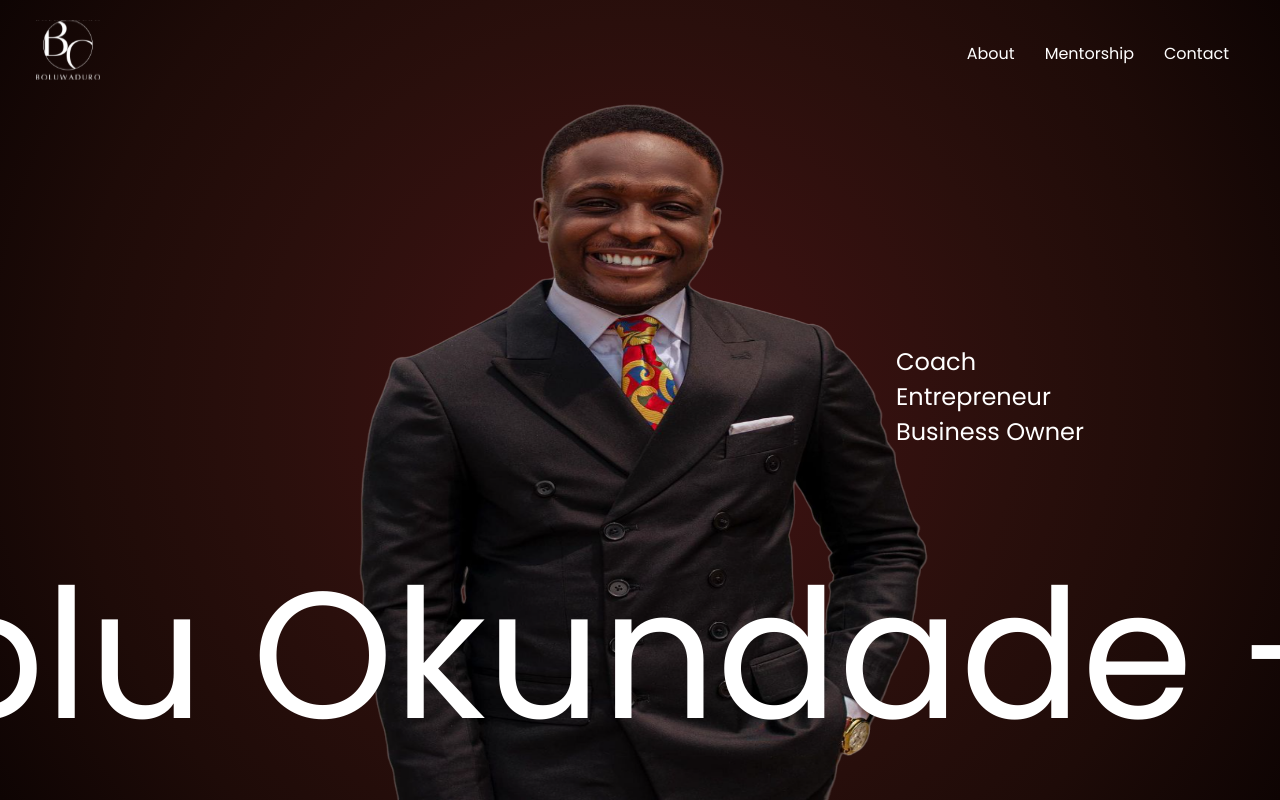
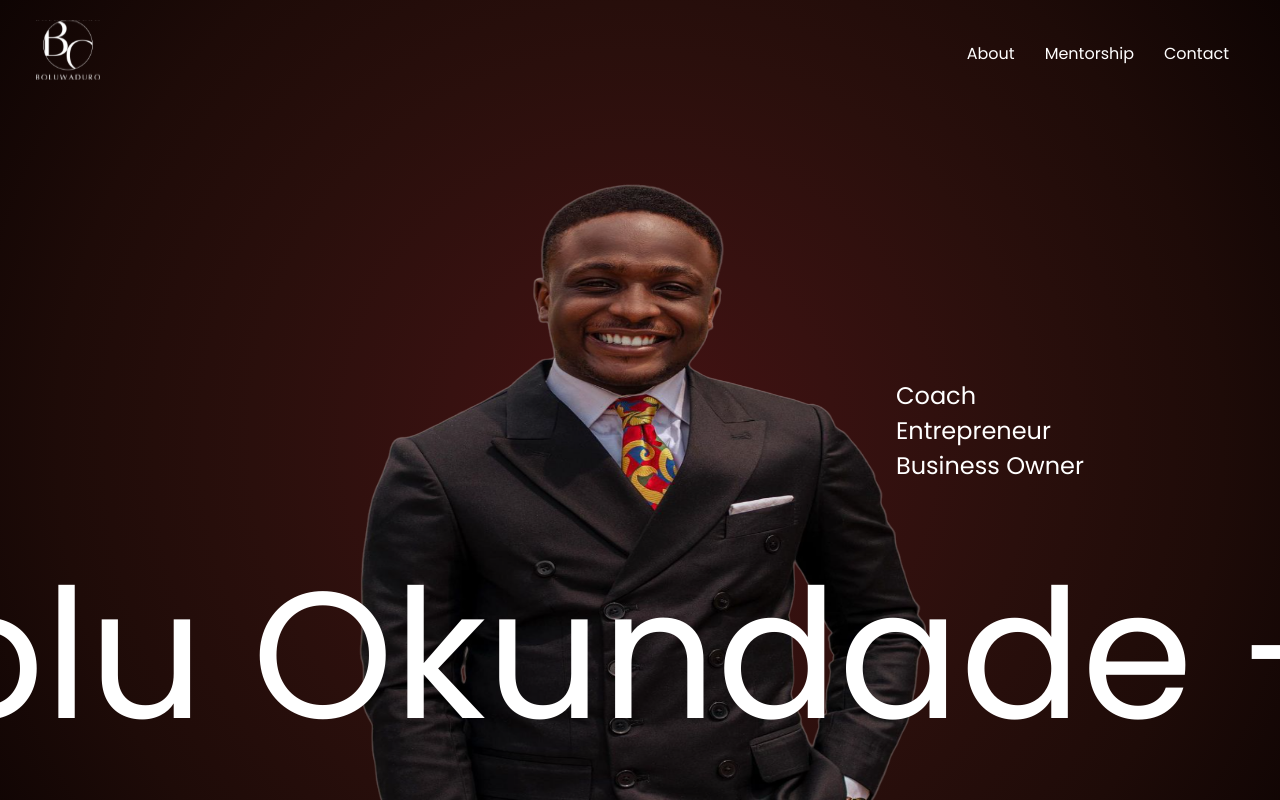
Before and after one commit to RalphFred/bo, a Next.js app: page / in a window 1280 px wide. Shown: the top 800 px of the page. Built offline with nearby package versions, Linux system fonts and the light colour scheme.

Commit message:
fix the stuff

```diff
--- a/app/anim.js
+++ b/app/anim.js
@@ -1,57 +1,19 @@
 import gsap from "gsap";
-import { AppRouterInstance } from "next/dist/shared/lib/app-router-context.shared-runtime";
 
 export const animatePageIn = () => {
   const transition = document.getElementById("transistion");
 
   const tl = gsap.timeline();
 
-  // tl.set(transition, {
-  //   yPercent: 100, // Start below the screen
-  //   display: "block", // Ensure the element is visible
-  // })
-  // .to(transition, {
-  //   yPercent: 0, // Move it up to cover the screen
-  //   duration: 0.5,
-  //   ease: "power2.inOut",
-  // })
-  // // Slide down to reveal the new page
-  // .to(transition, {
-  //   delay: 0.5,
-  //   yPercent: -100, // Slide down off the screen
-  //   duration: 0.5,
-  //   ease: "power2.inOut",
-  // })
-  // .set(transition, {
-  //   display: "none", // Hide the element after animation
-  // });
-
   tl.set(transition, {
     yPercent: 0,
+    display: "block", // Ensure the element is visible before the animation starts
   })
     .to(transition, {
       yPercent: 100,
-    })
-    // .set(transition, {
-    //   display: "none",
-    // });
+      onComplete: () => {
+        // Set display to none after the animation is complete
+        gsap.set(transition, { display: "none" });
+      },
+    });
 };
-
-export const animatePageOut = (href, AppRouterInstance) => {
-  const transition = document.getElementById("transistion");
-
-  const tl = gsap.timeline();
-
-  tl.set(transition, {
-    yPercent: -100,
-  })
-    .to(transition, {
-      yPercent: 0,
-      onComplete: () => {
-        Router.push(href)
-      }
-    })
-    // .set(transition, {
-    //   display: "none",
-    // });
-};
--- a/app/globals.css
+++ b/app/globals.css
@@ -6,7 +6,3 @@ body{
   margin: 0;
   overflow: hidden;
 }
-
-html, body {
-  touch-action: auto; /* Allow normal touch interactions */
-}
--- a/components/Footer/style.module.scss
+++ b/components/Footer/style.module.scss
@@ -7,6 +7,7 @@
   background-color: #141516;
   position: relative;
   padding: 2rem 7rem;
+  min-height: 100vh;
 
   .body {
     padding-top: 100px;
--- a/components/Hero/style.module.scss
+++ b/components/Hero/style.module.scss
@@ -2,7 +2,7 @@
   position: relative;
   display: flex;
   justify-content: center;
-  height: 100vh;
+  height: 110vh;
   align-items: flex-end;
   overflow: hidden;
   background-image: radial-gradient(circle, #441213, #371110, #2a0f0c, #1e0b08, #0e0403);
```
